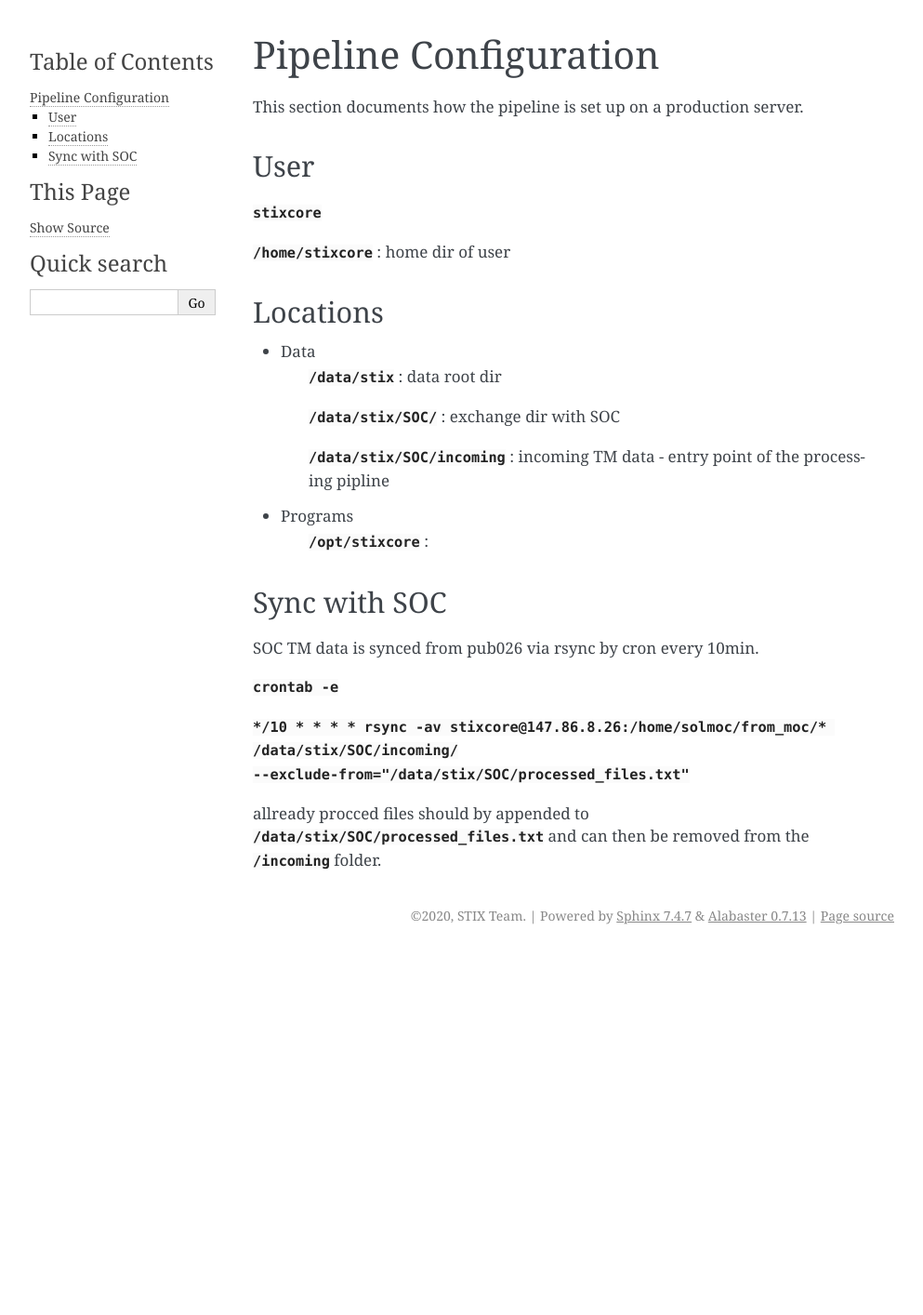
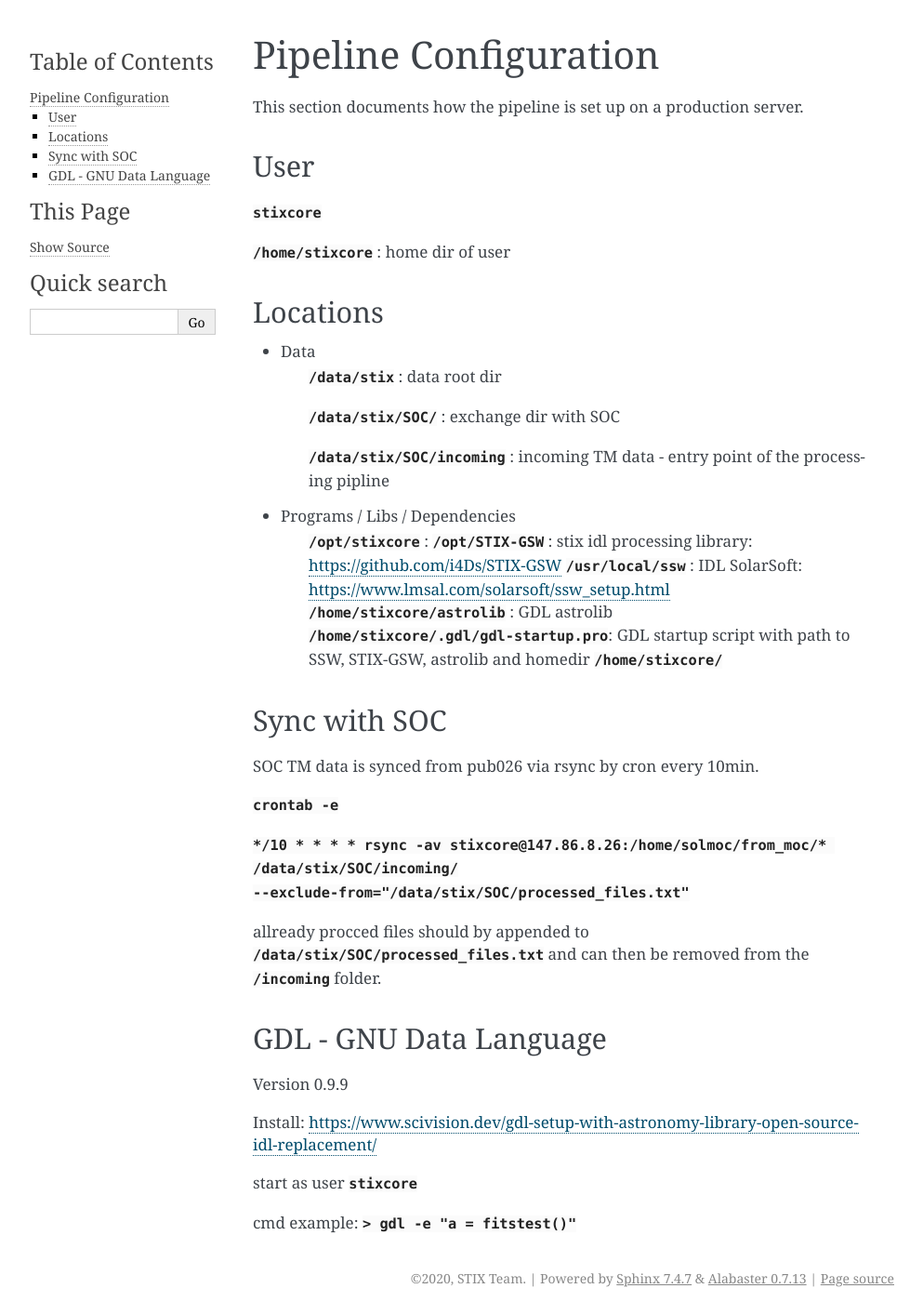
Before and after one commit to i4Ds/STIXCore, a Sphinx documentation site: the page built from docs/pipelineconfiguration.rst, in a window 1280 px wide. Shown: the whole page at 93% size, without its empty margins (148-1141 px from the left). Built offline with Sphinx 7.4.7, drawn with Linux system fonts in a browser that asks for light colours; the version number could not be read and is left out; before the commit the page ends 1024 px from its top, so only the background shows below that.

Commit message:
Add GDL section to pipeline documentation (#133)
* doc pipeline sync to SOC

* sync less

* doc pipeline sync to SOC

* add GDL setup docu

* add parameter to doc

* remove Parameter sub classes from export

* readd Parameter subclasses for tox

* drop unit test

* better formating of types

* Update docs/pipelineconfiguration.rst

Co-authored-by: Shane Maloney <shane.maloney@tcd.ie>

Co-authored-by: Shane Maloney <shane.maloney@tcd.ie>

```diff
--- a/docs/code_ref/tmtc.rst
+++ b/docs/code_ref/tmtc.rst
@@ -5,6 +5,8 @@
 
 .. automodapi:: stixcore.tmtc
     :include-all-objects:
+
+.. automodapi:: stixcore.tmtc.parameter
 
 .. automodapi:: stixcore.tmtc.packet_factory
 
--- a/docs/pipelineconfiguration.rst
+++ b/docs/pipelineconfiguration.rst
@@ -20,8 +20,13 @@
 
     `/data/stix/SOC/incoming` : incoming TM data - entry point of the processing pipline
 
-* Programs
+* Programs / Libs / Dependencies
     `/opt/stixcore` :
+    `/opt/STIX-GSW` : stix idl processing library: https://github.com/i4Ds/STIX-GSW
+    `/usr/local/ssw` : IDL SolarSoft: https://www.lmsal.com/solarsoft/ssw_setup.html
+    `/home/stixcore/astrolib` : GDL astrolib
+    `/home/stixcore/.gdl/gdl-startup.pro`: GDL startup script with path to SSW, STIX-GSW, astrolib and homedir `/home/stixcore/`
+
 
 Sync with SOC
 -------------
@@ -33,3 +38,14 @@
 `*/10 * * * * rsync -av stixcore@147.86.8.26:/home/solmoc/from_moc/*  /data/stix/SOC/incoming/ --exclude-from="/data/stix/SOC/processed_files.txt"`
 
 allready procced files should by appended to `/data/stix/SOC/processed_files.txt` and can then be removed from the `/incoming` folder.
+
+GDL - GNU Data Language
+-----------------------
+
+Version 0.9.9
+
+Install: https://www.scivision.dev/gdl-setup-with-astronomy-library-open-source-idl-replacement/
+
+start as user `stixcore`
+
+cmd example: `> gdl -e "a = fitstest()"`
```
Also changed, not shown: 3 other files.
